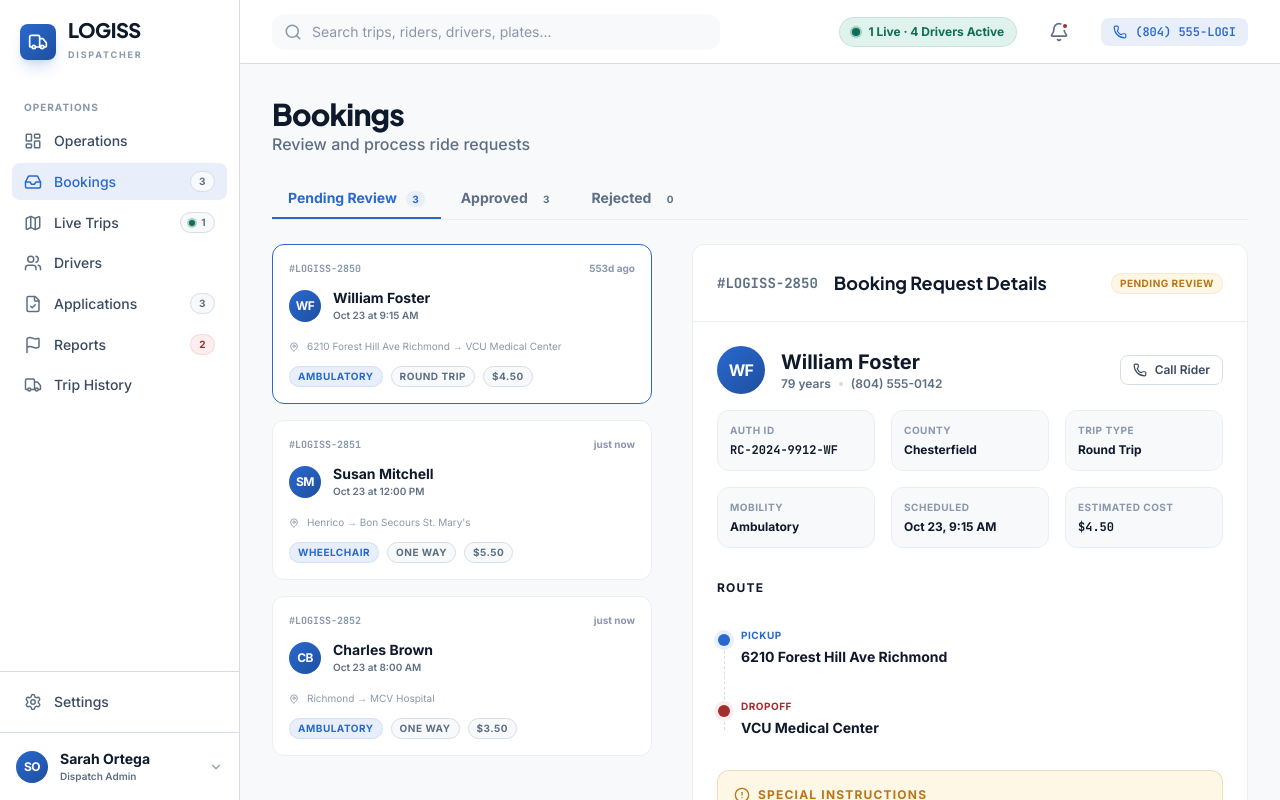
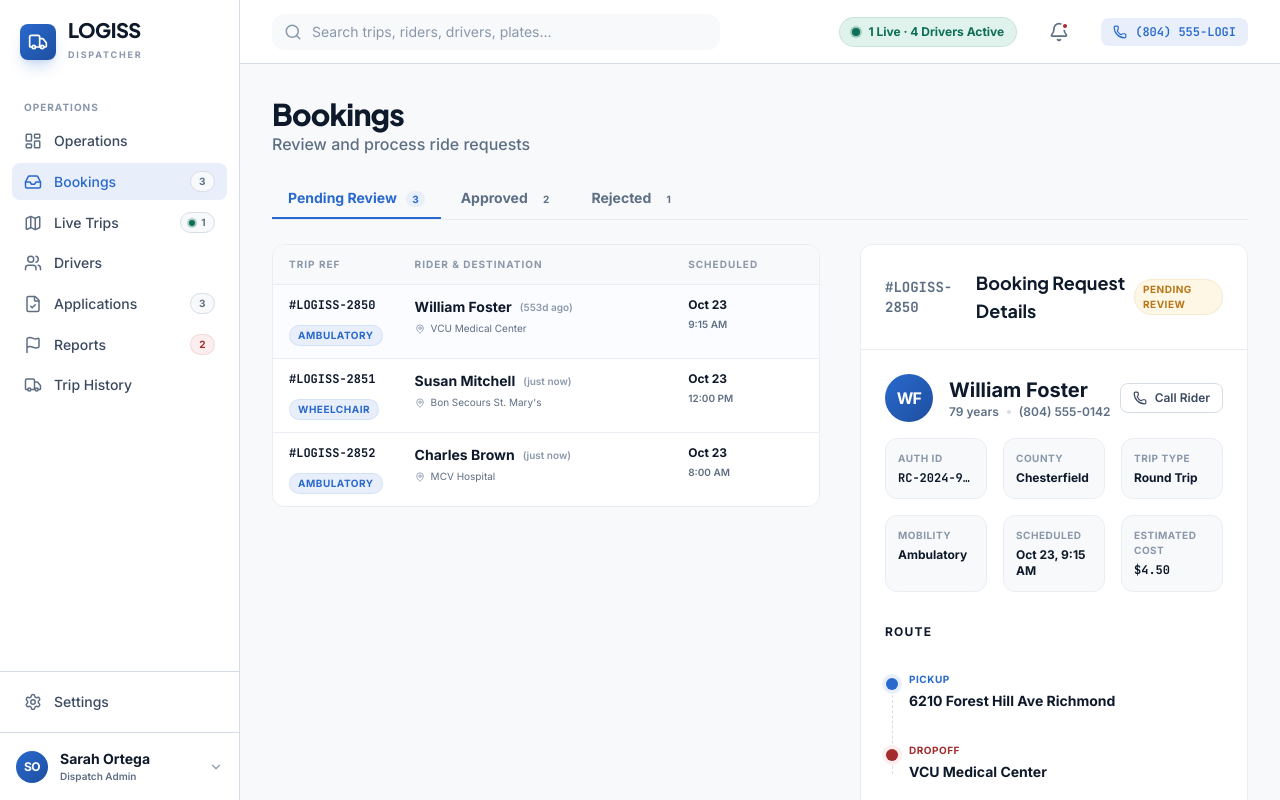
Before and after one commit to BeingSazzad/Loggiskabir-Dashboard, a React (Vite) app: page / in a window 1280 px wide. Both pictures are taken after a click on the element 1096 px from the left and 439 px from the top of the page. Built offline with nearby package versions, Linux system fonts and the light colour scheme.

Commit message:
feat: Updated Bookings page layout to table and made action buttons functional

```diff
--- a/src/pages/Bookings.jsx
+++ b/src/pages/Bookings.jsx
@@ -23,16 +23,35 @@ const Bookings = () => {
   const [selectedBookingId, setSelectedBookingId] = useState('LOGISS-2850');
   const [isAssigning, setIsAssigning] = useState(false);
 
-  const filteredBookings = trips.filter(t => {
+  const [localTrips, setLocalTrips] = useState(trips);
+
+  const filteredBookings = localTrips.filter(t => {
     if (activeTab === 'pending') return t.status === 'pending_review';
     if (activeTab === 'approved') return t.status === 'assigned' || t.status === 'confirmed';
     if (activeTab === 'rejected') return t.status === 'cancelled';
     return false;
   });
 
-  const selectedBooking = trips.find(t => t.id === selectedBookingId) || filteredBookings[0];
+  const selectedBooking = localTrips.find(t => t.id === selectedBookingId) || filteredBookings[0];
 
   const availableDrivers = drivers.filter(d => d.onDuty && d.status === 'available');
+
+  const handleAssign = (driverId) => {
+    if (!selectedBooking) return;
+    setLocalTrips(prev => prev.map(t =>
+      t.id === selectedBooking.id ? { ...t, status: 'assigned', driverId } : t
+    ));
+    setIsAssigning(false);
+    setActiveTab('approved');
+  };
+
+  const handleReject = () => {
+    if (!selectedBooking) return;
+    setLocalTrips(prev => prev.map(t =>
+      t.id === selectedBooking.id ? { ...t, status: 'cancelled' } : t
+    ));
+    setActiveTab('rejected');
+  };
 
   return (
     <div className="flex flex-col gap-6">
@@ -48,58 +67,67 @@ const Bookings = () => {
           onClick={() => setActiveTab('pending')}
           className={`px-4 py-2 text-sm font-bold border-b-2 transition-all ${activeTab === 'pending' ? 'border-primary text-primary' : 'border-transparent text-ink-3 hover:text-ink-2'}`}
         >
-          Pending Review <span className={`ml-1.5 px-1.5 py-0.5 rounded-full text-[10px] ${activeTab === 'pending' ? 'bg-primary-light' : 'bg-bg'}`}>{trips.filter(t => t.status === 'pending_review').length}</span>
+          Pending Review <span className={`ml-1.5 px-1.5 py-0.5 rounded-full text-[10px] ${activeTab === 'pending' ? 'bg-primary-light' : 'bg-bg'}`}>{localTrips.filter(t => t.status === 'pending_review').length}</span>
         </button>
         <button
           onClick={() => setActiveTab('approved')}
           className={`px-4 py-2 text-sm font-bold border-b-2 transition-all ${activeTab === 'approved' ? 'border-primary text-primary' : 'border-transparent text-ink-3 hover:text-ink-2'}`}
         >
-          Approved <span className="ml-1.5 px-1.5 py-0.5 rounded-full bg-bg text-[10px]">3</span>
+          Approved <span className="ml-1.5 px-1.5 py-0.5 rounded-full bg-bg text-[10px]">{localTrips.filter(t => t.status === 'assigned' || t.status === 'confirmed').length}</span>
         </button>
         <button
           onClick={() => setActiveTab('rejected')}
           className={`px-4 py-2 text-sm font-bold border-b-2 transition-all ${activeTab === 'rejected' ? 'border-primary text-primary' : 'border-transparent text-ink-3 hover:text-ink-2'}`}
         >
-          Rejected <span className="ml-1.5 px-1.5 py-0.5 rounded-full bg-bg text-[10px]">0</span>
+          Rejected <span className="ml-1.5 px-1.5 py-0.5 rounded-full bg-bg text-[10px]">{localTrips.filter(t => t.status === 'cancelled').length}</span>
         </button>
       </div>
 
       <div className="flex-1 grid grid-cols-1 lg:grid-cols-12 gap-8">
-        {/* Left List */}
-        <div className="lg:col-span-5 flex flex-col gap-4 overflow-y-auto pr-2">
+        {/* Left Table List */}
+        <div className="lg:col-span-7 flex flex-col gap-4 overflow-y-auto pr-2">
+          {filteredBookings.length > 0 ? (
+            <div className="bg-white border border-line-2 rounded-xl overflow-hidden">
+              <table className="w-full text-left border-collapse">
+                <thead className="bg-bg border-b border-line-2">
+                  <tr>
+                    <th className="px-4 py-3 text-[10px] font-bold text-ink-4 uppercase tracking-widest">Trip Ref</th>
+                    <th className="px-4 py-3 text-[10px] font-bold text-ink-4 uppercase tracking-widest">Rider & Destination</th>
+                    <th className="px-4 py-3 text-[10px] font-bold text-ink-4 uppercase tracking-widest">Scheduled</th>
+                  </tr>
+                </thead>
+                <tbody className="divide-y divide-line-2">
                   {filteredBookings.map(booking => (
-            <Card
+                    <tr
                       key={booking.id}
-              hover
                       onClick={() => setSelectedBookingId(booking.id)}
-              className={`p-4 ${selectedBookingId === booking.id ? 'border-primary bg-primary-tint/30' : ''}`}
+                      className={`cursor-pointer transition-colors ${selectedBookingId === booking.id ? 'bg-primary-tint/40 hover:bg-primary-tint/60' : 'hover:bg-bg'}`}
                     >
-              <div className="flex justify-between items-start mb-3">
-                <span className="font-mono text-[10px] font-bold text-ink-4 uppercase">#{booking.id}</span>
-                <span className="text-[10px] font-bold text-ink-4">{timeAgo(booking.submittedTime)}</span>
+                      <td className="px-4 py-3 align-top w-28">
+                        <span className="font-mono text-xs font-bold text-ink block mb-2">#{booking.id}</span>
+                        <Badge variant="primary">{booking.mobility}</Badge>
+                      </td>
+                      <td className="px-4 py-3 align-top">
+                        <div className="flex items-center gap-2 mb-1">
+                          <h4 className="text-sm font-bold text-ink">{booking.rider.name}</h4>
+                          <span className="text-[10px] font-semibold text-ink-4">({timeAgo(booking.submittedTime)})</span>
                         </div>
-              <div className="flex items-center gap-3 mb-4">
-                <Avatar initials={booking.rider.initials} size="sm" />
-                <div>
-                  <h4 className="text-sm font-bold text-ink">{booking.rider.name}</h4>
-                  <p className="text-[10px] font-semibold text-ink-3">
-                    {formatShortDate(booking.scheduledTime)} at {formatTime(booking.scheduledTime)}
-                  </p>
+                        <div className="flex items-center gap-1.5 text-[10px] text-ink-3">
+                          <MapPin size={10} className="shrink-0 text-ink-4" />
+                          <span className="truncate max-w-[180px]">{booking.dropoff}</span>
                         </div>
+                      </td>
+                      <td className="px-4 py-3 align-top whitespace-nowrap">
+                        <p className="text-xs font-bold text-ink mb-1">{formatShortDate(booking.scheduledTime)}</p>
+                        <p className="text-[10px] font-semibold text-ink-3">{formatTime(booking.scheduledTime)}</p>
+                      </td>
+                    </tr>
+                  ))}
+                </tbody>
+              </table>
             </div>
-              <div className="flex items-center gap-2 text-[10px] text-ink-4 mb-3 truncate">
-                <MapPin size={10} />
-                {booking.pickup} → {booking.dropoff}
-              </div>
-              <div className="flex gap-2">
-                <Badge variant="primary">{booking.mobility}</Badge>
-                <Badge variant="neutral">{tripTypeLabel(booking.type)}</Badge>
-                <Badge variant="neutral">{money(booking.cost)}</Badge>
-              </div>
-            </Card>
-          ))}
-          {filteredBookings.length === 0 && (
-            <div className="flex flex-col items-center justify-center py-12 text-ink-4">
+          ) : (
+            <div className="flex flex-col items-center justify-center py-12 text-ink-4 border border-line-2 rounded-xl bg-white">
               <CheckCircle2 size={48} className="mb-4 opacity-20" />
               <p className="font-bold">All caught up!</p>
               <p className="text-sm">No bookings in this category.</p>
@@ -108,7 +136,7 @@ const Bookings = () => {
         </div>
 
         {/* Right Detail Panel */}
-        <div className="lg:col-span-7">
+        <div className="lg:col-span-5">
           {selectedBooking ? (
             <Card className="h-full flex flex-col sticky top-0 max-h-full overflow-hidden">
               <div className="p-6 border-b border-line-2 flex items-center justify-between bg-tint/10">
@@ -228,7 +256,7 @@ const Bookings = () => {
                               </p>
                             </div>
                           </div>
-                          <Button variant="outline" size="sm" onClick={() => setIsAssigning(false)}>Assign</Button>
+                          <Button variant="outline" size="sm" onClick={() => handleAssign(driver.id)}>Assign</Button>
                         </Card>
                       ))}
                     </div>
@@ -237,13 +265,14 @@ const Bookings = () => {
               </div>
 
               <div className="p-4 bg-white border-t border-line-2 flex gap-3">
-                <Button variant="ghost" className="text-urgent hover:bg-urgent-light flex-1">Reject Booking</Button>
+                <Button variant="ghost" className="text-urgent hover:bg-urgent-light flex-1" onClick={handleReject}>Reject Booking</Button>
                 <Button
                   variant="primary"
                   className="flex-1"
                   onClick={() => setIsAssigning(true)}
+                  disabled={selectedBooking.status !== 'pending_review'}
                 >
-                  Approve & Assign Driver
+                  {selectedBooking.status === 'pending_review' ? 'Approve & Assign Driver' : 'Driver Assigned'}
                 </Button>
               </div>
             </Card>
```
Lines whose indentation alone changed are shown as unchanged.
